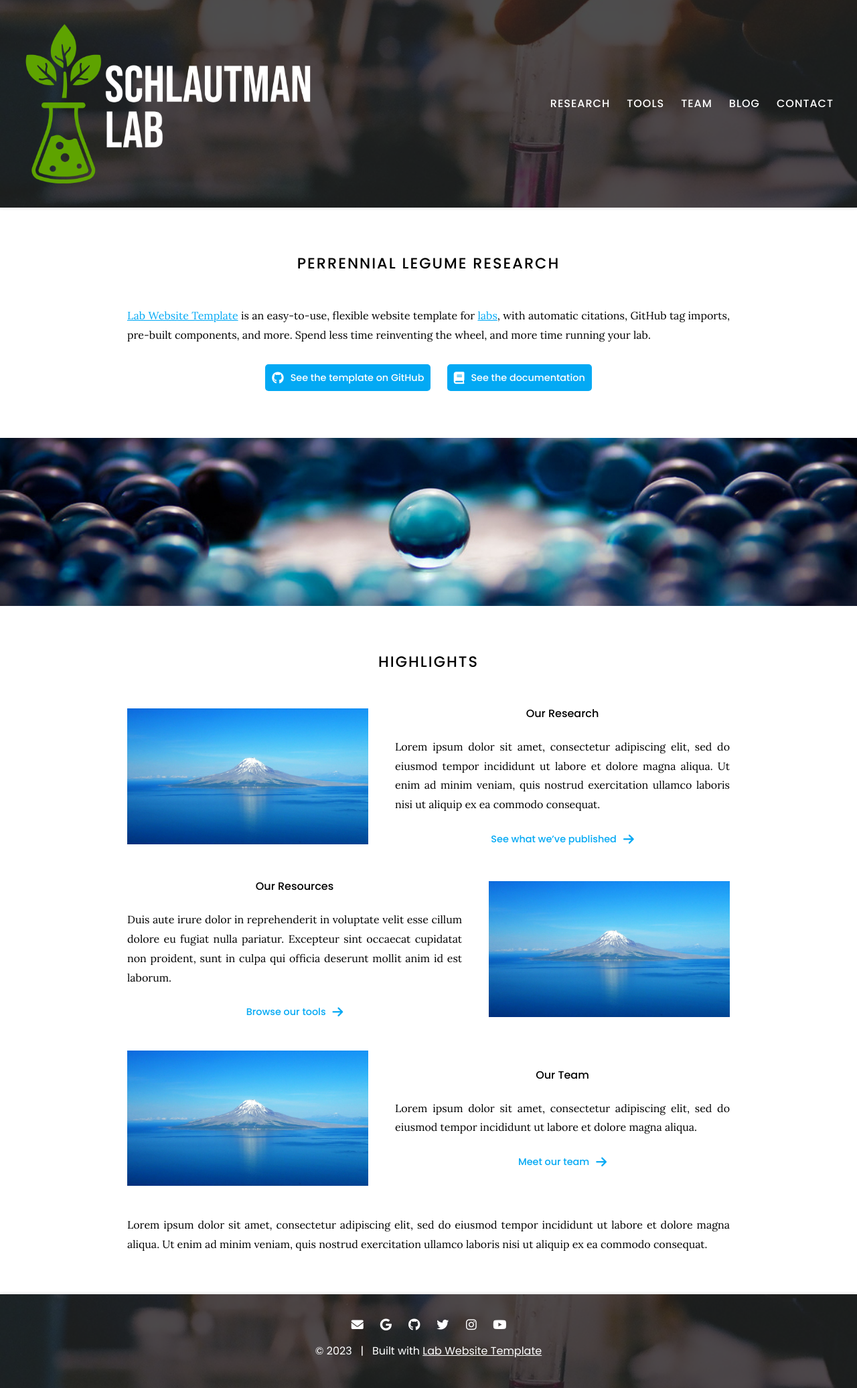
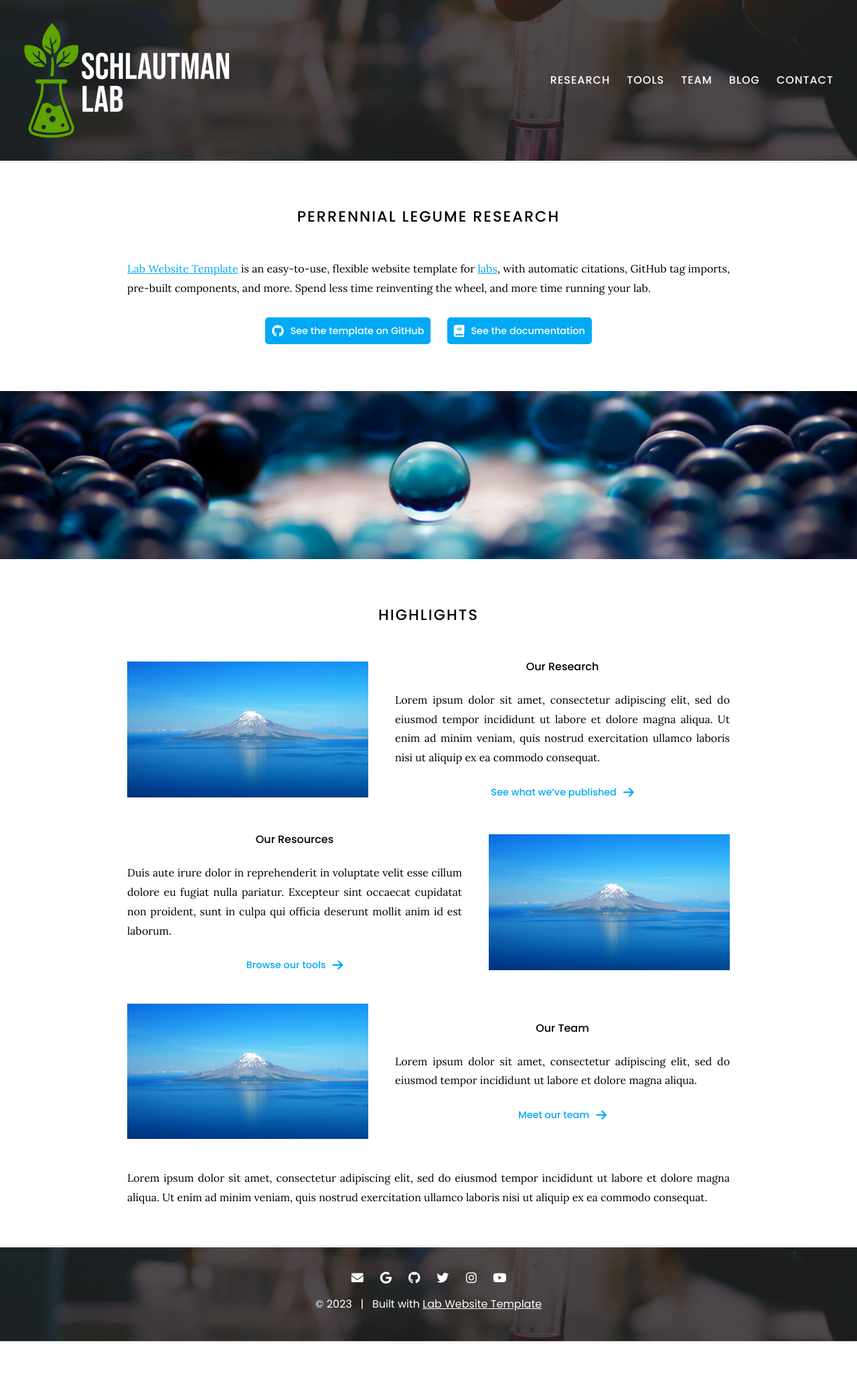
Before and after one commit to BoMeyering/legumelab, a Jekyll site: the page built from index.md, in a window 1280 px wide. Shown: the whole page at 67% size. Built offline with Jekyll 4.4.1, drawn with Linux system fonts in a browser that asks for light colours; after the commit the page ends 2003 px from its top, so only the background shows below that.

Commit message:
changed header title

```diff
--- a/css/header.scss
+++ b/css/header.scss
@@ -28,7 +28,7 @@ header {
 
     .logo {
       max-width: 100%;
-      height: 250px;
+      height: 180px;
     }
 
     .logo_text {
```
